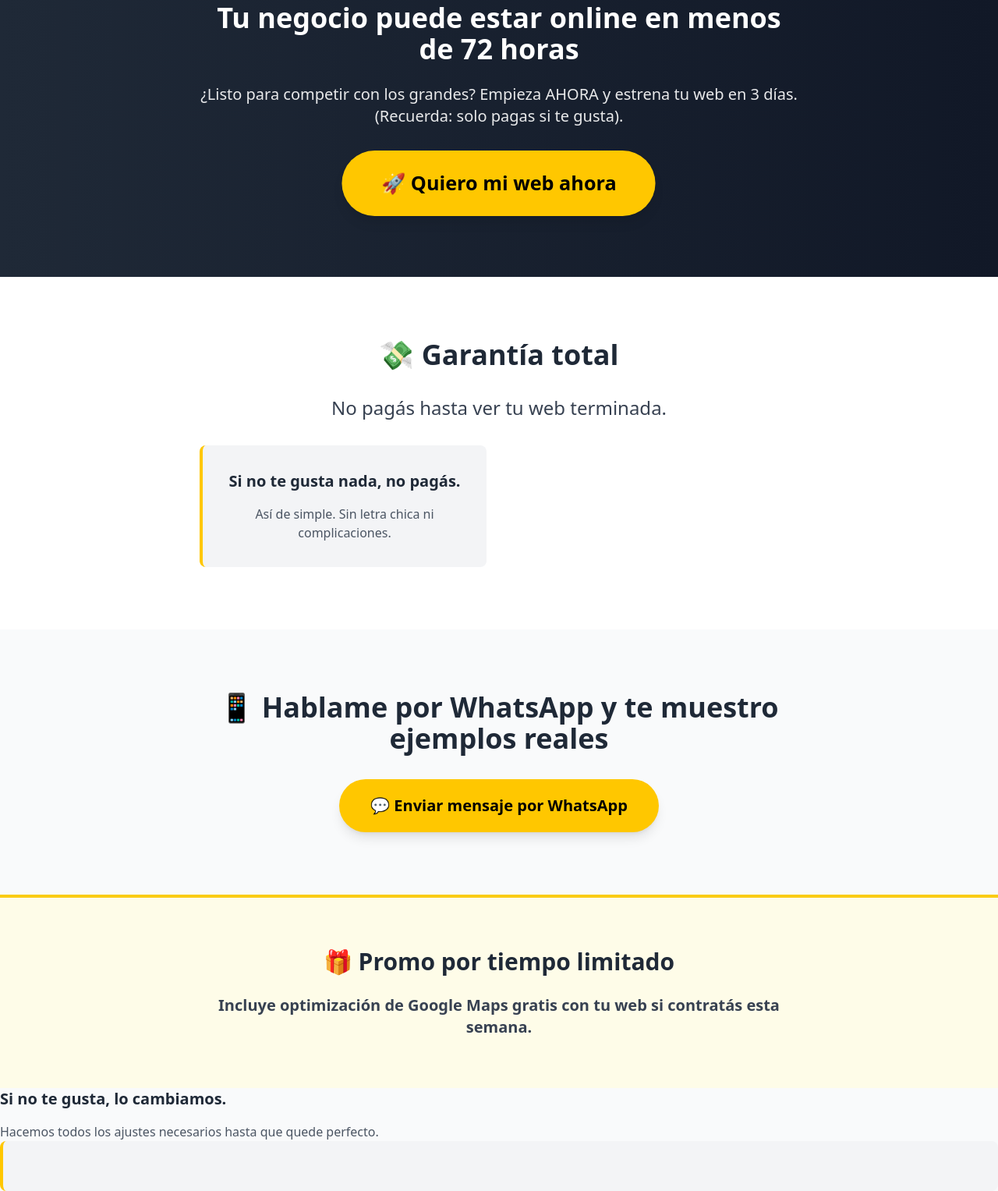
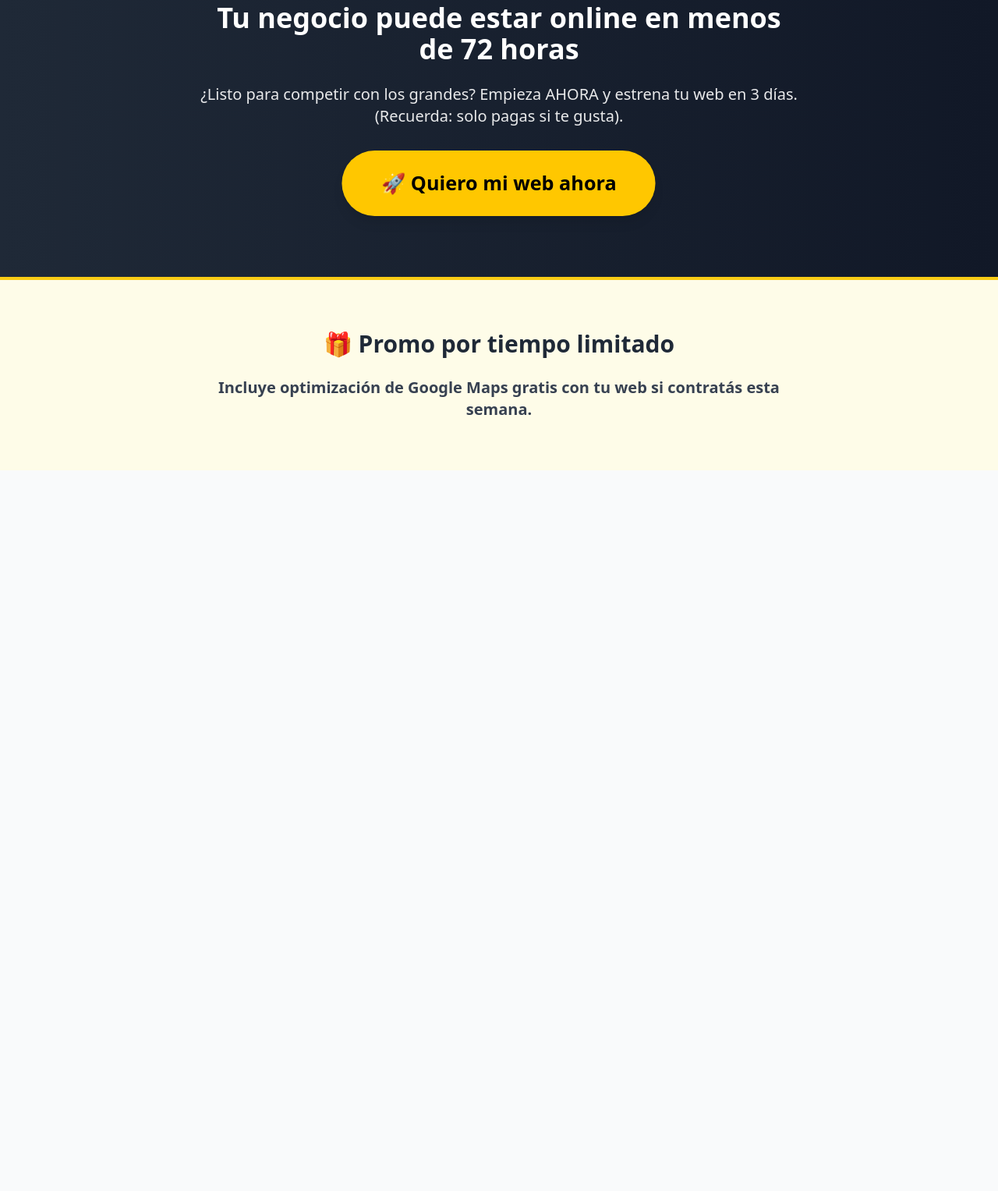
Before and after one commit to Gabrielc30/Landing-services, a plain HTML site: page index.html in a window 1280 px wide. Shown: the part 5630-7157 px from the top of the page at 78% size. After the commit the page ends 6233 px from the top, so only its background shows below. Drawn offline with nearby package versions, Linux system fonts and the light colour scheme.

Commit message:
Update index.html

```diff
--- a/index.html
+++ b/index.html
@@ -398,7 +398,7 @@
     </section>
 
     <!-- Guarantee Section -->
-    <section class="py-20 bg-white">
+<!--    <section class="py-20 bg-white">
         <div class="max-w-4xl text-center">
             <h2 class="text-4xl font-bold mb-8 text-gray-800">💸 Garantía total</h2>
             <p class="text-2xl mb-8 text-gray-700">No pagás hasta ver tu web terminada.</p>
@@ -412,7 +412,7 @@
         </div>
     </section>
 
-    <!-- Contact Section -->
+    <!-- Contact Section
     <section class="py-20 bg-gray-50">
         <div class="max-w-4xl text-center">
             <h2 class="text-4xl font-bold mb-8 text-gray-800">📱 Hablame por WhatsApp y te muestro ejemplos reales</h2>
@@ -434,7 +434,7 @@
 
     <script src="script.js"></script>
 </body>
-</html><h3 class="text-xl font-bold mb-4 text-gray-800">Si no te gusta, lo cambiamos.</h3>
+</html><!--h3 class="text-xl font-bold mb-4 text-gray-800">Si no te gusta, lo cambiamos.</h3>
                     <p class="text-gray-600">Hacemos todos los ajustes necesarios hasta que quede perfecto.</p>
                 </div>
-                <div class="bg-gray-100 p-8 rounded-lg border-l-4 border-yellow-accent">
+                <div class="bg-gray-100 p-8 rounded-lg border-l-4 border-yellow-accent"-->
```
